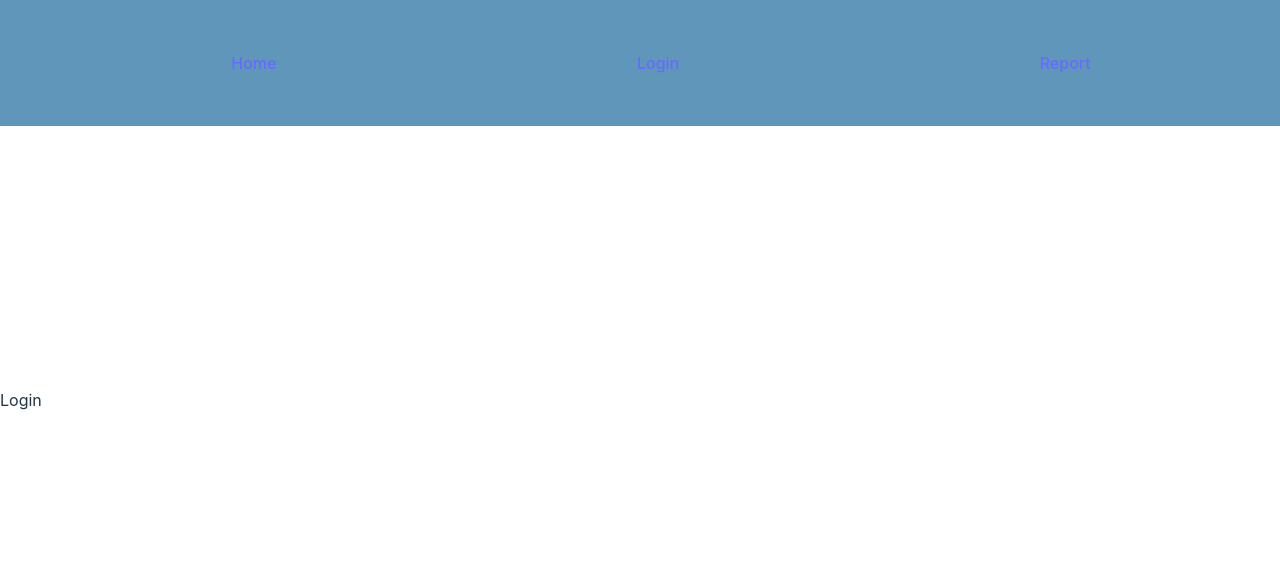
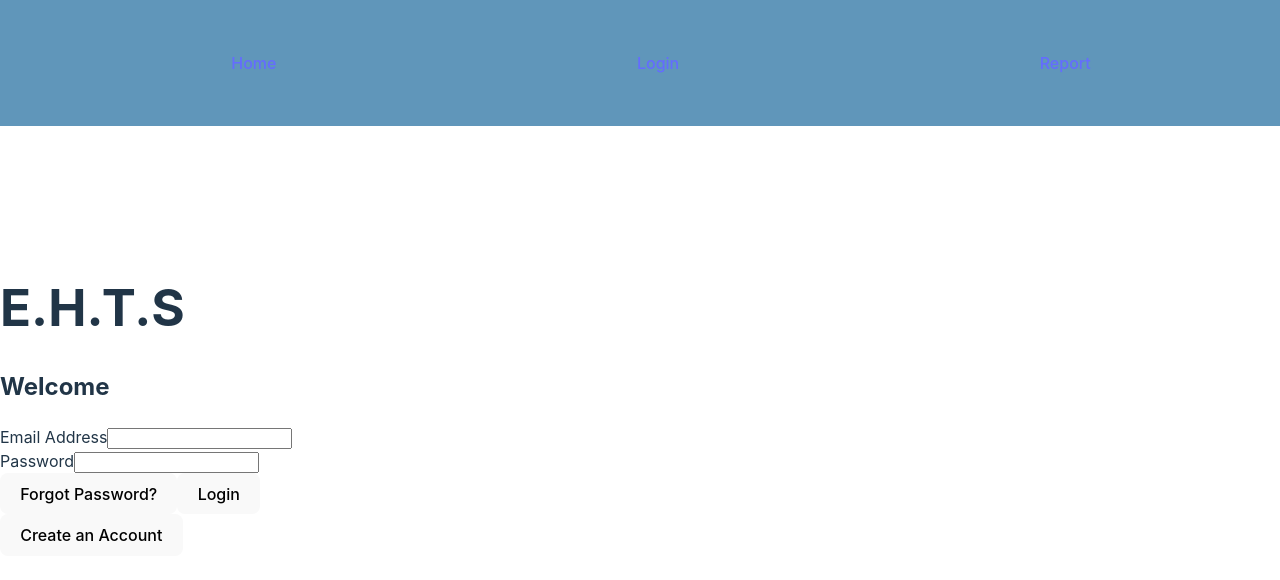
Before and after one commit to ehtsdeveloper/BiasDetector, a React (Vite) app in the folder biasdetector/: page /Login in a window 1280 px wide. Shown: the top 580 px of the page. Built offline with nearby package versions, Linux system fonts and the light colour scheme.

Commit message:
Setting up a basic structure for the login form

```diff
--- a/biasdetector/src/components/Login/Login.jsx
+++ b/biasdetector/src/components/Login/Login.jsx
@@ -3,7 +3,35 @@ import './LoginStyles.css';
 
 const Login = () => {
     return (
-        <div className = "Login">Login</div>
+        <div className = "login-container">
+            <div className = "logo">
+                {/* ADD LOGO IMAGE HERE */}
+                <h1>E.H.T.S</h1>
+            </div>
+            {/* Login Class */}
+            <div className = "login-form">
+                <h2>Welcome</h2>
+                <form>
+                {/* EMAIL */}
+                    <div className = "login-credentials">
+                        <label htmlFor = "email">Email Address</label>
+                        <input type="email" id="email" name="email" required />
+                    </div>
+                {/* PASSWORD */}
+                    <div className = "login-credentials">
+                        <label htmlFor = "password">Password</label>
+                        <input type="password" id="password" name="password" required />
+                    </div>
+                {/* FORGOT PASSWORD & LOGIN BUTTONS */}
+                    <div className = "login-actions">
+                        <button type="button" className="password-button">Forgot Password?</button>
+                        <button type="submit" className="login-button">Login</button>
+                    </div>
+                {/* CREATE AN ACCOUNT BUTTON */}
+                    <button type="button" className="create-button">Create an Account</button>
+                </form>
+            </div>
+        </div>
     )
 }
 
```
